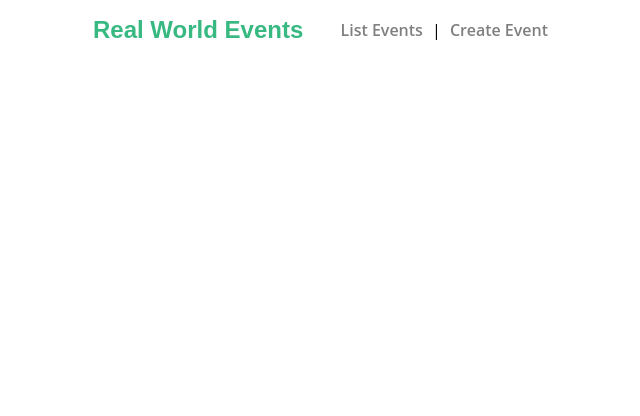
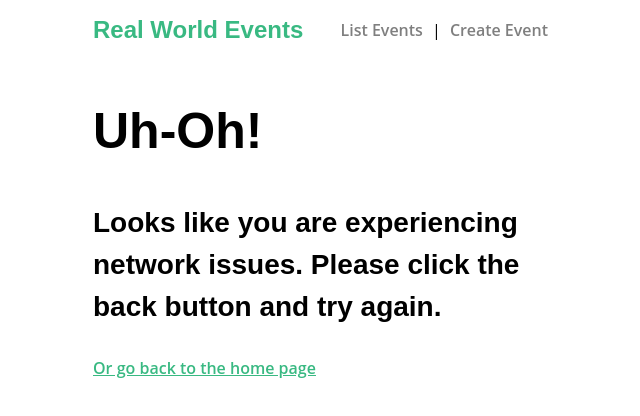
Before and after one commit to AmirRezaM75/learning_vm-real-world-vue, a Vue app: page /network-issue in a window 1280 px wide. Shown: the top 416 px of the page, without its empty margins (317-957 px from the left). Built offline with nearby package versions, Linux system fonts and the light colour scheme.

Commit message:
Error handling (catch all page)

```diff
--- a/src/router/index.js
+++ b/src/router/index.js
@@ -3,6 +3,8 @@
 import EventCreate from "../views/EventCreate.vue";
 import EventList from "../views/EventList.vue";
 import EventShow from "../views/EventShow.vue";
+import NotFound from "../views/NotFound";
+import NetworkIssue from "../views/NetworkIssue";
 import NProgress from "nprogress";
 import store from '@/store/index';
 
@@ -29,8 +31,29 @@
       store.dispatch('event/fetchEvent', routeTo.params.id).then( (event) => {
         routeTo.params.event = event;
         next();
+      }).catch( error => {
+        if (error.response && error.response.status === 404) {
+          next({ name: '404', params: { resource : 'event' } })
+        } else {
+          next('/network-issue')
+        }
       });
     }
+  },
+  {
+    path: '/404',
+    name: '404',
+    component: NotFound,
+    props: true
+  },
+  {
+    path: '/network-issue',
+    name: 'network-issue',
+    component: NetworkIssue
+  },
+  {
+    path: '*', // this will catch all navigation that doesn't match any of the routes listed above it
+    redirect: { name: '404', params: { resource : 'page' } }
   }
 ];
 
--- a/src/services/EventService.js
+++ b/src/services/EventService.js
@@ -7,7 +7,8 @@
     headers: {
         Accept: 'application/json',
         'Content-Type': 'application/json'
-    }
+    },
+    timeout: 10000
 });
 
 /*
--- a/src/store/modules/event.js
+++ b/src/store/modules/event.js
@@ -56,7 +56,7 @@
                 dispatch('notification/add', notification, { root: true})
             });
     },
-    fetchEvent({ commit, getters, dispatch }, id) {
+    fetchEvent({ commit, getters }, id) {
         let event = getters.getEventById(id);
 
         if (event) {
@@ -68,7 +68,8 @@
             .then(response => {
                 commit('SET_EVENT', response.data);
                 return response.data;
-            })
+            });
+        /*
             .catch(error => {
                 let notification = {
                     type: 'error',
@@ -76,6 +77,7 @@
                 }
                 dispatch('notification/add', notification, { root: true})
             });
+        */
     }
 }
 
--- /dev/null
+++ b/src/views/NetworkIssue.vue
@@ -0,0 +1,13 @@
+<template>
+  <div>
+    <h1>Uh-Oh!</h1>
+    <h3>Looks like you are experiencing network issues. Please click the back button and try again.</h3>
+    <router-link :to="{ name: 'events.index' }">Or go back to the home page</router-link>
+  </div>
+</template>
+
+<script>
+  export default {
+    name: "NetworkIssue"
+  }
+</script>
--- /dev/null
+++ b/src/views/NotFound.vue
@@ -0,0 +1,14 @@
+<template>
+  <div>
+    <h1>Oops!</h1>
+    <h3>The {{ resource }} you are looking for is not here.</h3>
+    <router-link :to="{ name: 'events.index' }">Back to the home page</router-link>
+  </div>
+</template>
+
+<script>
+export default {
+  name: "NotFound",
+  props: ['resource']
+}
+</script>
```
Also changed, not shown: 1 other file (tests, documents, lock files or other folders).
